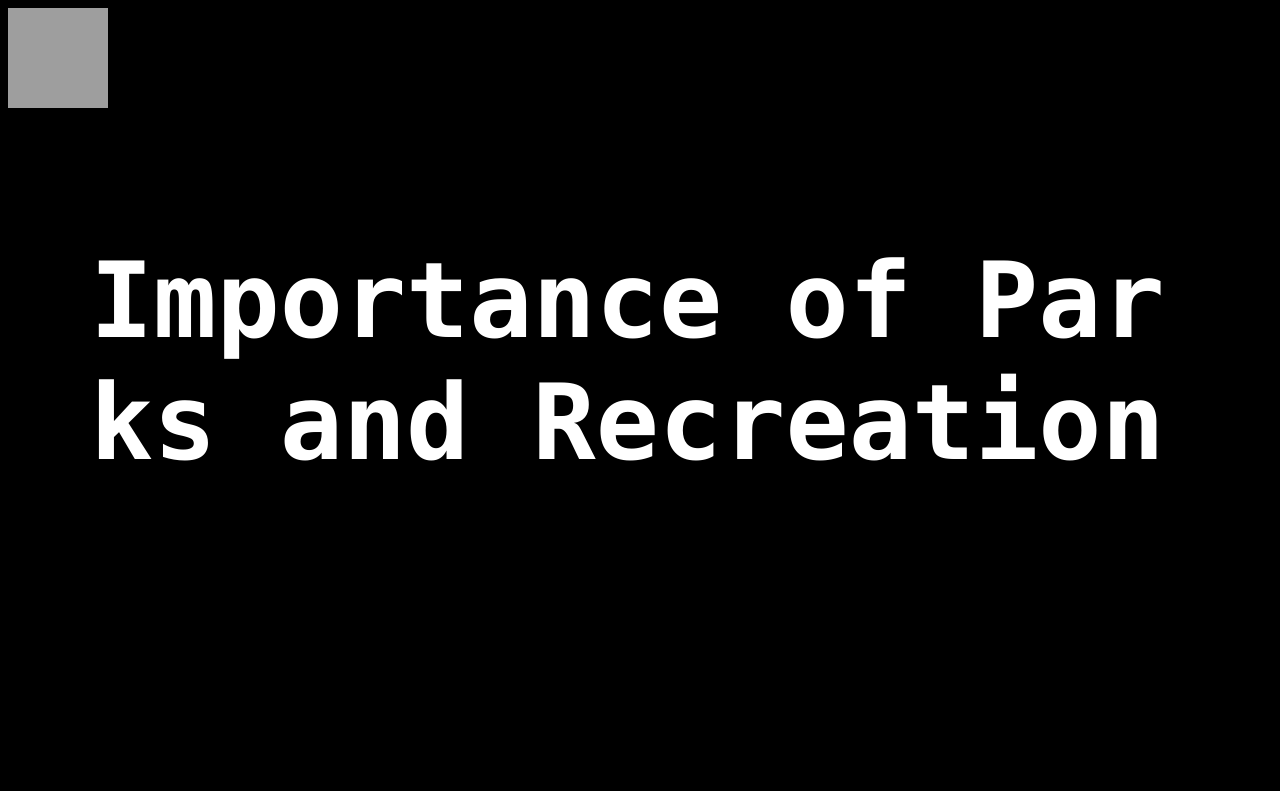
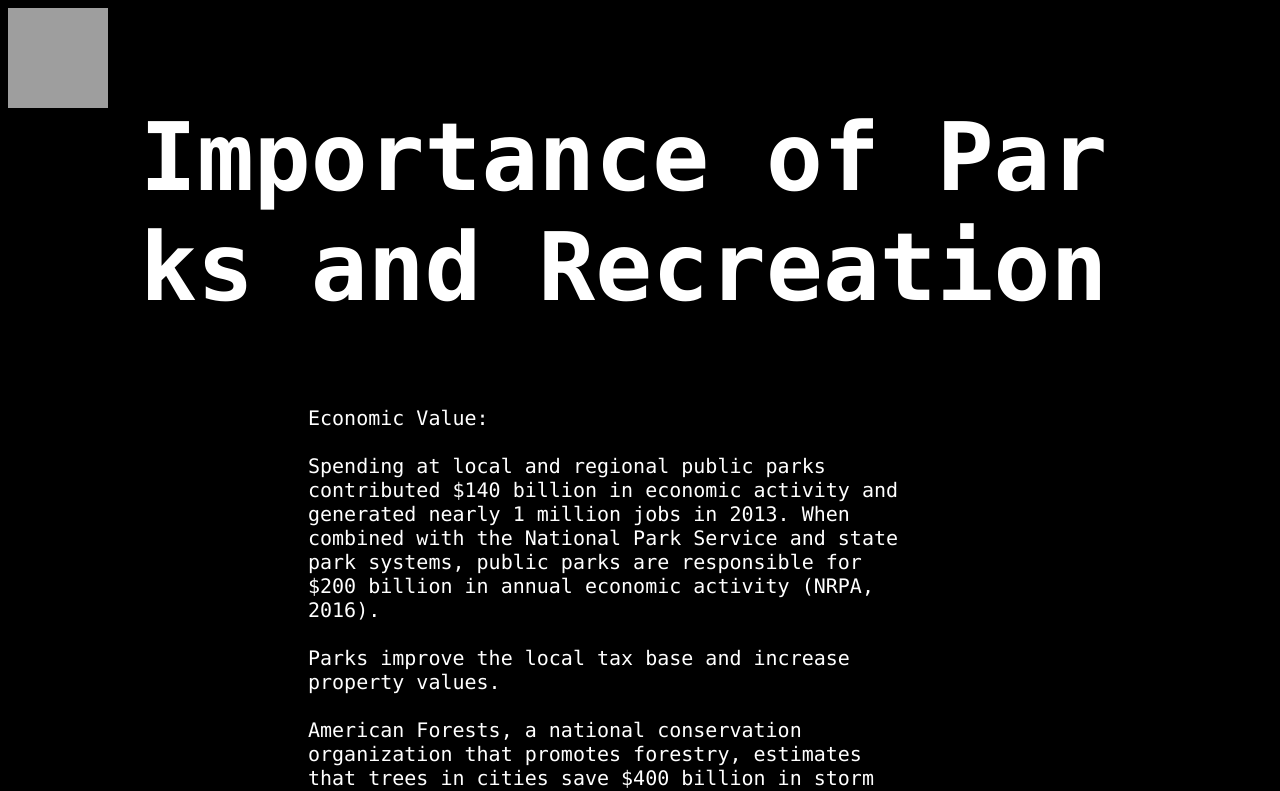
Before and after one commit to danielshui/park, a plain HTML site: page playground.html in a window 1280 px wide. Shown: the top 791 px of the page. Drawn offline with nearby package versions, Linux system fonts and the light colour scheme; grey boxes are pictures that could not be loaded.

Commit message:
24/02/2021

```diff
--- a/Style Folder/style.css
+++ b/Style Folder/style.css
@@ -430,11 +430,11 @@
 
 
 	.pgcontent {
-		padding-bottom: 2000px;
+		padding-bottom: 300px;
 	    color:white;
-		font-size: 70px;
+		font-size: 63px;
 		position: relative;
-		top: -150px;
+		top: -300px;
 		display: flex;
 		justify-content: center;
 		align-items: center;
@@ -444,7 +444,7 @@
 		}
 
 	.pgtitleReveal {
-		max-width: 1100px;
+		max-width: 1000px;
 		}
 		.pgtitleReveal span
 		{
@@ -459,7 +459,7 @@
 		margin-left: 300px;
 		margin-right: 350px;
 		position: relative;
-		top: -2000px;
+		top: -850px;
 		color:white;
 		font-size: 20px;
 		font-family: consolas;
@@ -469,7 +469,7 @@
 		margin-left: 300px;
 		margin-right: 350px;
 		position: relative;
-		top: -1500px;
+		top: -750px;
 		color:white;
 		font-size: 20px;
 		font-family: consolas;
@@ -479,7 +479,7 @@
 		margin-left: 300px;
 		margin-right: 350px;
 		position: relative;
-		top: -1000px;
+		top: -650px;
 		color:white;
 		font-size: 20px;
 		font-family: consolas;
```
Also changed, not shown: playground.html (+0 -1 lines).
